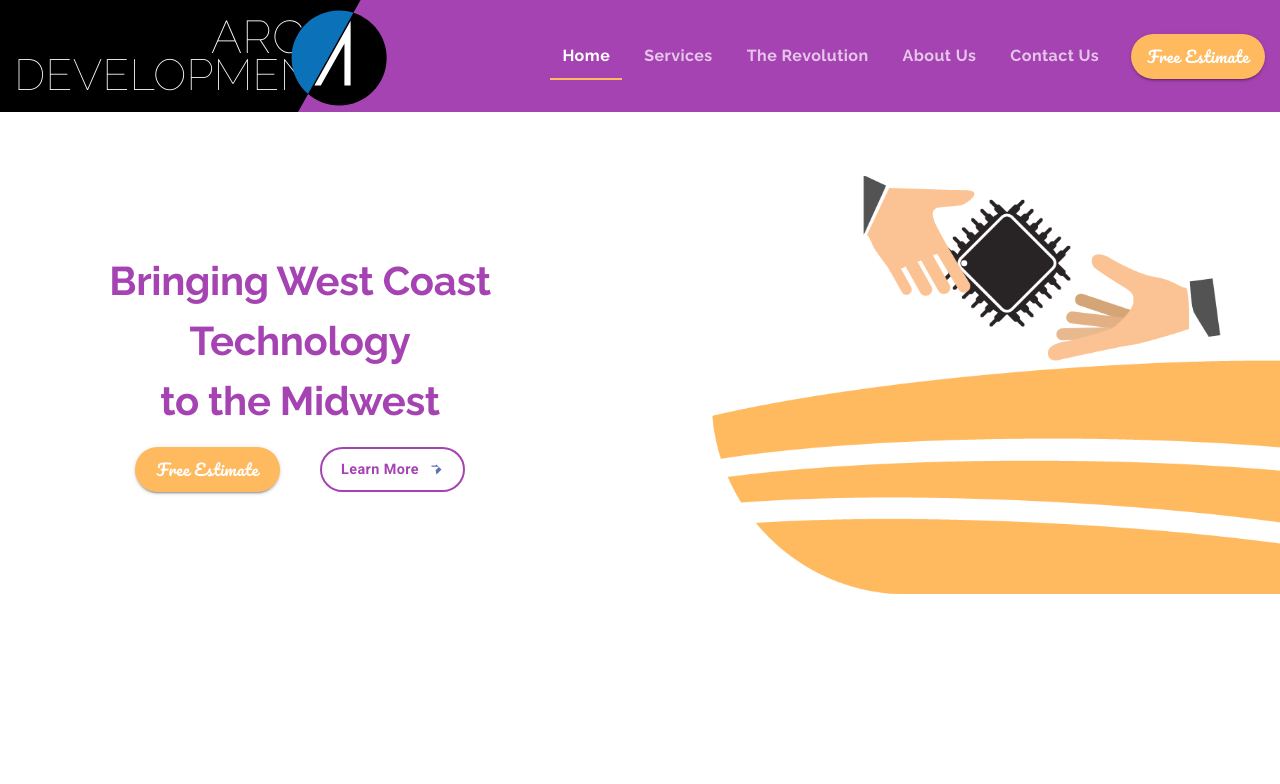
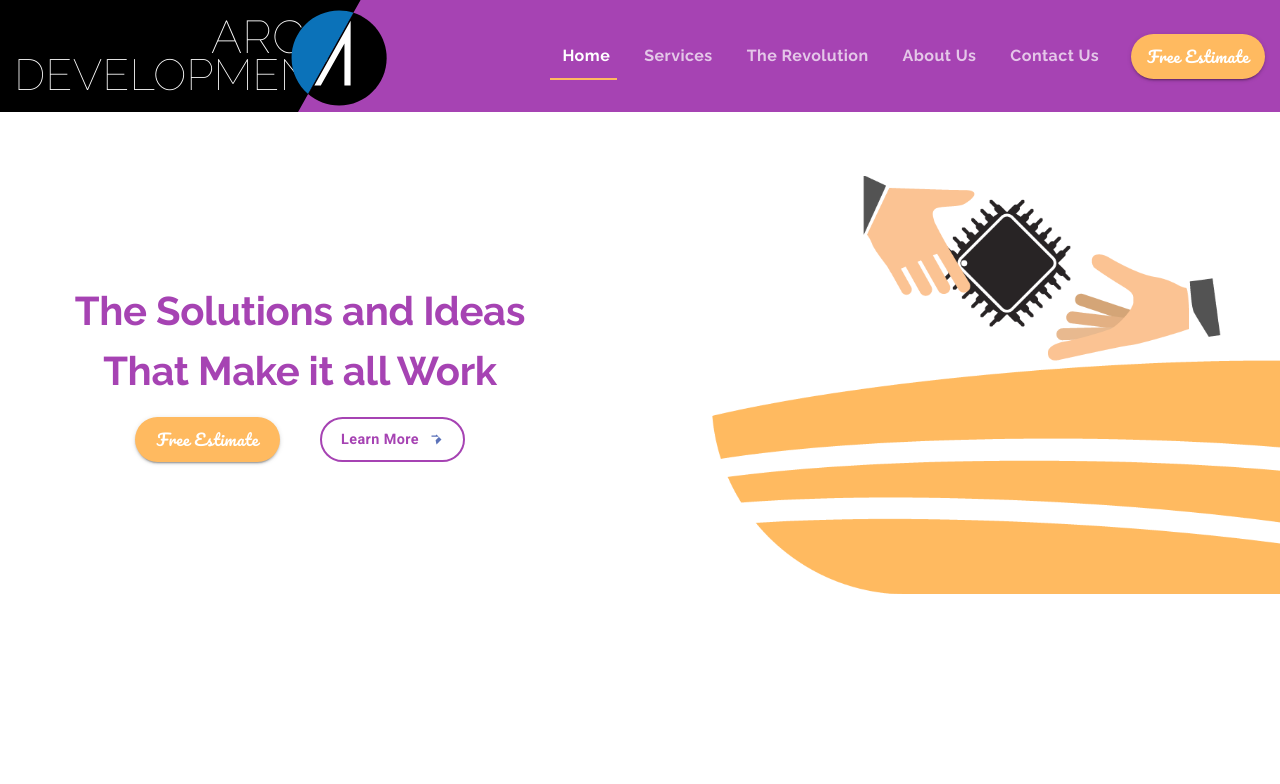
Before and after one commit to CodyHoban/h3vizual, a React (Create React App) app: page / in a window 1280 px wide. Shown: the top 784 px of the page. Built offline with nearby package versions, Linux system fonts and the light colour scheme.

Commit message:
Changing visuals and phrasing on Landing Page

```diff
--- a/src/components/LandingPage.js
+++ b/src/components/LandingPage.js
@@ -152,9 +152,9 @@ export default function LandingPage(props) {
           >
             <Grid sm item className={classes.heroTextContainer}>
               <Typography variant="h2" align="center">
-                Bringing West Coast Technology
+                The Solutions and Ideas
                 <br />
-                to the Midwest
+                That Make it all Work
               </Typography>
               <Grid
                 container
```
